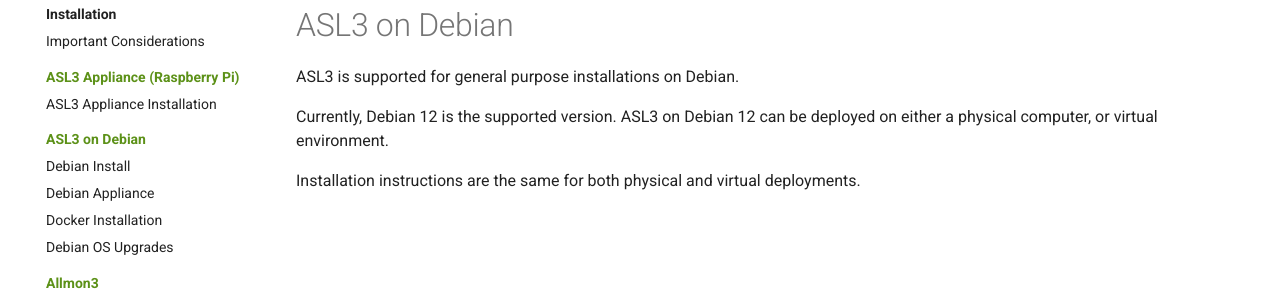
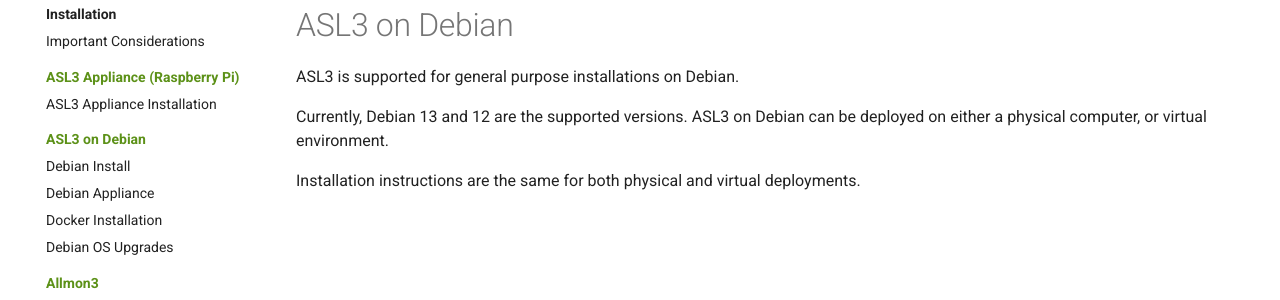
Before and after one commit to AllStarLink/ASL3-Manual, an MkDocs documentation site: the page built from docs/install/debian/index.md, in a window 1280 px wide. Shown: the part 145-445 px from the top of the page. Built offline with MkDocs 1.6.1 and Material for MkDocs 9.7.7, drawn with Linux system fonts in a browser that asks for light colours.

Commit message:
Fix stray Debian 12 reference

```diff
--- a/docs/install/debian/index.md
+++ b/docs/install/debian/index.md
@@ -1,6 +1,7 @@
 # ASL3 on Debian
 ASL3 is supported for general purpose installations on Debian.
 
-Currently, Debian 12 is the supported version. ASL3 on Debian 12 can be deployed on either a physical computer, or virtual environment.
+Currently, Debian 13 and 12 are the supported versions. ASL3
+on Debian can be deployed on either a physical computer, or virtual environment.
 
 Installation instructions are the same for both physical and virtual deployments.
```
